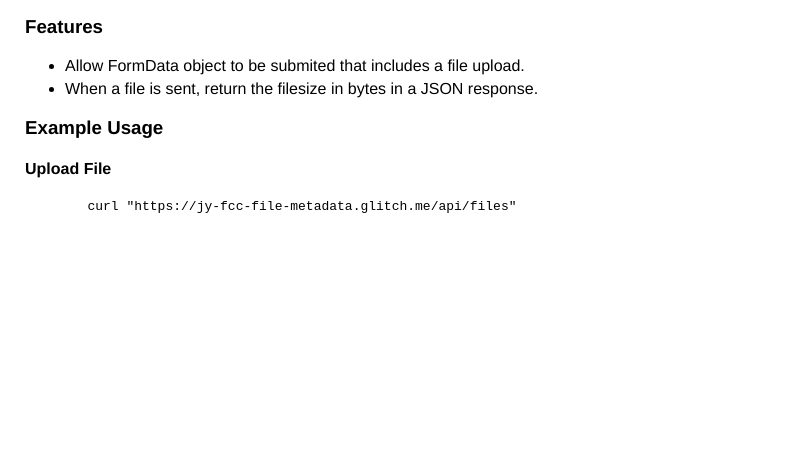
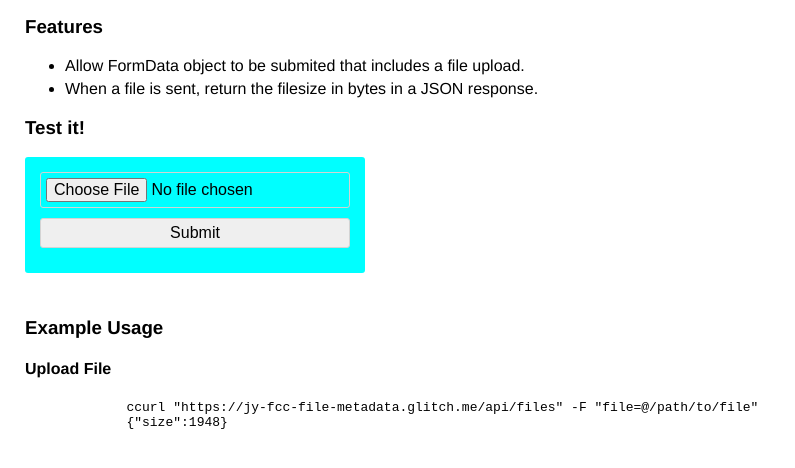
Before and after one commit to thejaywhy/fcc-file-metadata, a website: page views/index.html in a window 1280 px wide. Shown: the part 104-572 px from the top of the page, without its empty margins (0-795 px from the left). Drawn offline with Linux system fonts and the light colour scheme.

Commit message:
🎷🎁 Add form element to view for testing

```diff
--- a/views/index.html
+++ b/views/index.html
@@ -5,7 +5,6 @@
       <title>File Metadata Microservice thejaywhy </title>
       <link href="https://fonts.googleapis.com/css?family=Roboto" rel="stylesheet" type="text/css">
       <link href="/public/style.css" rel="stylesheet" type="text/css">
-
    </head>
 
    <body>
@@ -19,14 +18,26 @@
            <li>Allow FormData object to be submited that includes a file upload.</li>
            <li>When a file is sent, return the filesize in bytes in a JSON response.</li>
          </ul>
+       <div>
+       <h3>
+       Test it!
+       </h3>
+         <form action="/api/files" method="post" enctype="multipart/form-data">
+           <input type="file" name="file">
+           <input type="submit">
+         </form>
+       </div>
+       <div>
          <h3>Example Usage</h3>
            <div class="codeblock">
              <h4>
              Upload File
              </h4>
              <pre>
-        curl "https://jy-fcc-file-metadata.glitch.me/api/files"
+             ccurl "https://jy-fcc-file-metadata.glitch.me/api/files" -F "file=@/path/to/file"
+             {"size":1948}
              </pre>
+          </div>
         </div>
       </div>
    </body>
```
Lines whose indentation alone changed are shown as unchanged.
